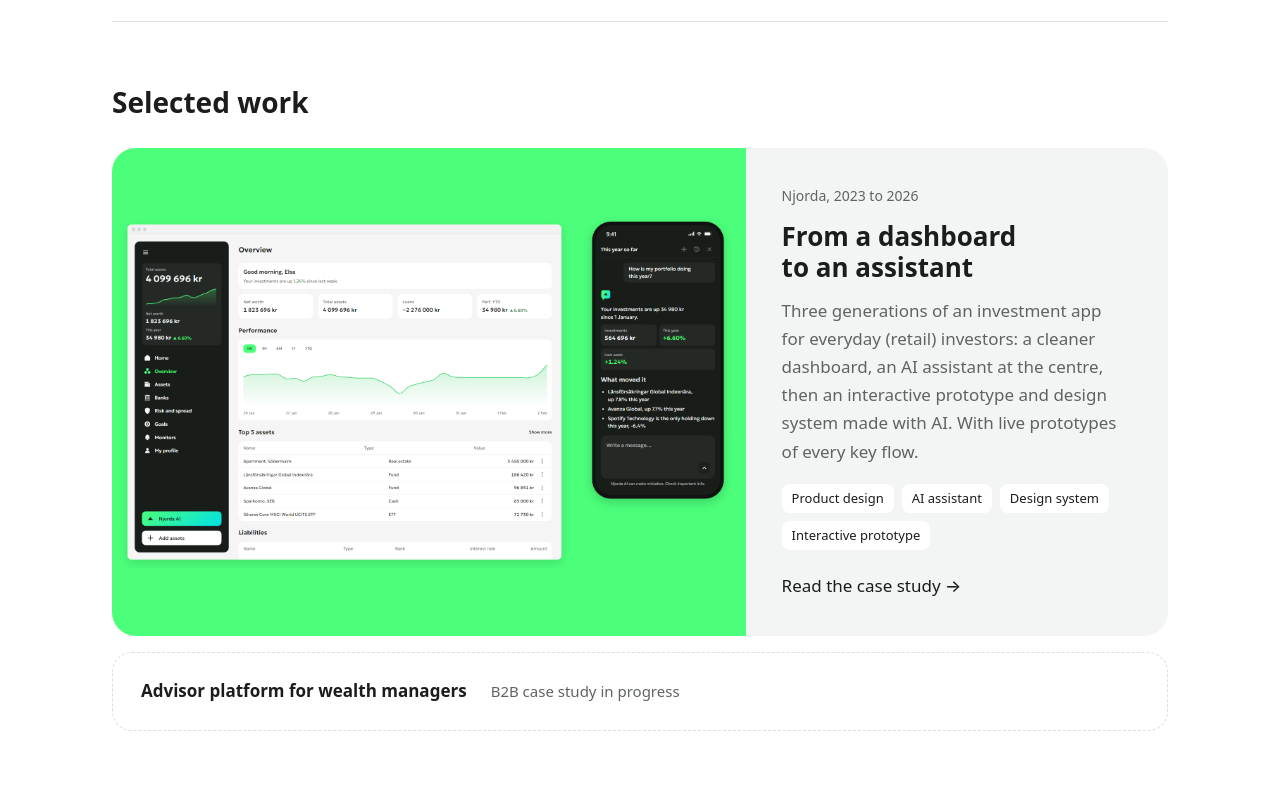
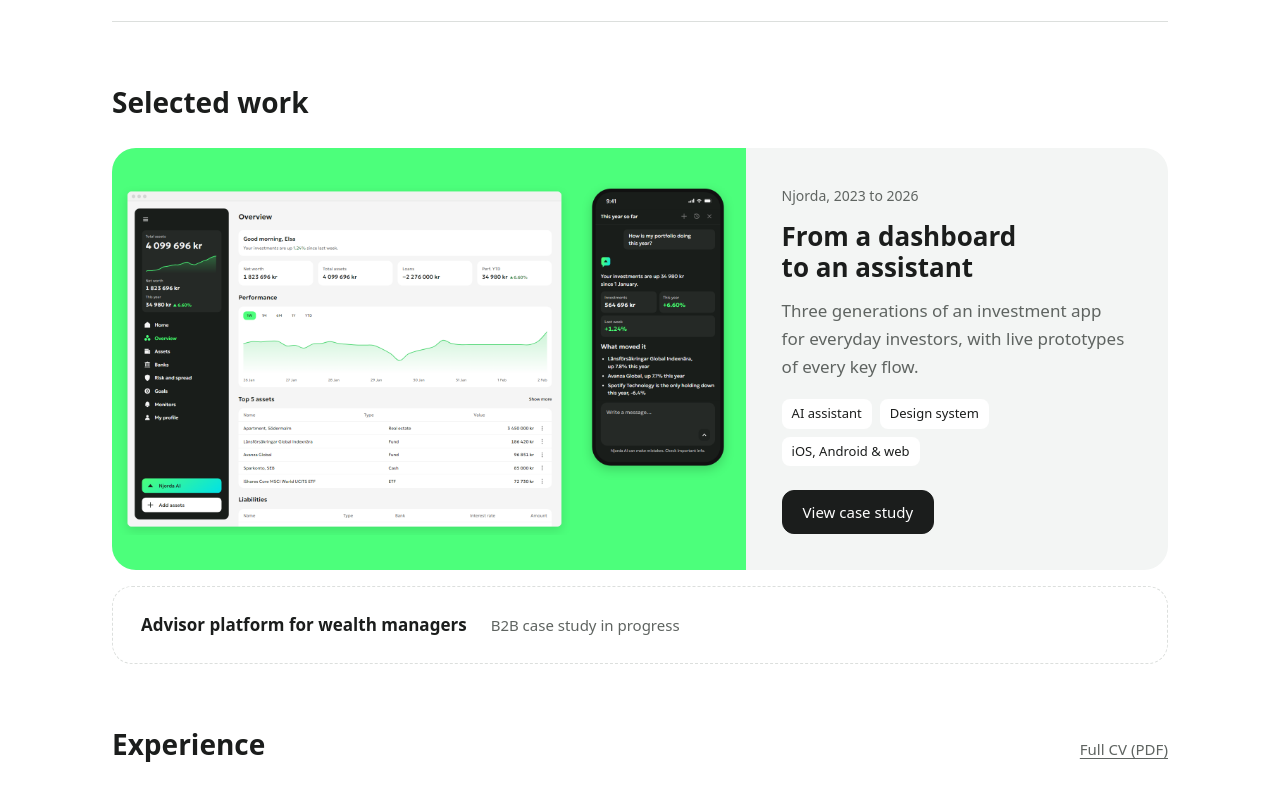
Before and after one commit to hanna-shyrayeva/hanna-shyrayeva.github.io, a plain HTML site: page index.html in a window 1280 px wide. Shown: the part 540-1326 px from the top of the page. Drawn offline with Linux system fonts and the light colour scheme; a web font is replaced by a local one.

Commit message:
Shorter Njorda card on the home page, button CTA, softer hover shadow
One-line description, three tags, a .btn--main "View case study" button.
Card hover: layered shadow and a 4px lift (edge line in dark theme).

Co-Authored-By: Claude Opus 5.5 <noreply@anthropic.com>

```diff
--- a/index.html
+++ b/index.html
@@ -38,6 +38,7 @@
     --display: 'Funnel Display', 'Funnel Sans', system-ui, sans-serif;
     --ink: #1b1d1c; --muted: #5f6461; --line: #dcdfdd; --soft: #f3f5f4; --stage: #e8ebe9; --accent: #2b8040; --bg: #fff; --surface: #fff; --top-bg: rgba(255, 255, 255, .92); --main-hover: #333835; --on-main: #fff;
     --box-bg: #1b1d1c; --box-fg: #fff; --box-muted: #b9bfbb; --box-line: #4a4f4c; --box-main-bg: #fff; --box-main-fg: #1b1d1c;
+    --case-shadow: 0 1px 2px rgba(27, 29, 28, .04), 0 12px 24px -10px rgba(27, 29, 28, .12), 0 32px 56px -24px rgba(27, 29, 28, .18);
     --text: 760px; --wide: 1120px; --pad: 32px;   /* same grid as the case page text */
   }
   @media (max-width: 600px) { :root { --pad: 16px; } }
@@ -96,9 +97,10 @@
   .section { padding-top: 64px; }   /* no divider lines: the space alone separates the sections */
   .section__head { display: flex; align-items: baseline; justify-content: space-between; gap: 16px; margin-bottom: 28px; }
   .section__head h2 { font-size: 28px; line-height: 1.2; font-weight: 600; }
-  .case { display: grid; grid-template-columns: minmax(0, 1.5fr) minmax(0, 1fr); gap: 0; border-radius: 24px; overflow: hidden; background: var(--soft); text-decoration: none; transition: box-shadow .2s ease; }
-  .case:hover { box-shadow: 0 12px 32px rgba(0, 0, 0, .08); }
-  .case:hover .case__more { text-decoration: underline; }
+  .case { display: grid; grid-template-columns: minmax(0, 1.5fr) minmax(0, 1fr); gap: 0; border-radius: 24px; overflow: hidden; background: var(--soft); text-decoration: none; transition: transform .3s ease, box-shadow .3s ease; }
+  /* hover: the card lifts on a soft layered shadow; the button has only its own .btn--main hover */
+  .case:hover, .case:focus-visible { transform: translateY(-4px); box-shadow: var(--case-shadow); }
+  @media (prefers-reduced-motion: reduce) { .case { transition: none; } .case:hover, .case:focus-visible { transform: none; } }
   @media (max-width: 860px) { .case { grid-template-columns: minmax(0, 1fr); } }
   .case__img { background: #4cff7b; display: flex; align-items: center; justify-content: center; }
   .case__img img { display: block; width: 100%; height: auto; }
@@ -107,9 +109,9 @@
   .case__meta { font-size: 14px; color: var(--muted); }
   .case h3 { font-size: 26px; line-height: 1.2; font-weight: 600; }
   .case p { color: var(--muted); }
-  .tags { display: flex; flex-wrap: wrap; gap: 8px; list-style: none; margin: 4px 0 0; padding: 0; }
+  .tags { display: flex; flex-wrap: wrap; gap: 8px; list-style: none; margin: 4px 0 10px; padding: 0; }
   .tags li { padding: 4px 10px; border-radius: 8px; background: var(--surface); font-size: 13px; }
-  .case__more { margin-top: auto; padding-top: 8px; font-weight: 500; }
+  .case__more { margin-top: auto; align-self: flex-start; }   /* a span styled as .btn--main: the whole card is the link */
   .soon { margin-top: 16px; padding: 24px 28px; border-radius: 20px; border: 1.5px dashed var(--line); display: flex; flex-wrap: wrap; gap: 8px 24px; align-items: baseline; }
   .soon b { font-weight: 600; }
   .soon span { color: var(--muted); font-size: 15px; }
@@ -148,6 +150,7 @@
     --bg: #111312; --ink: #e6e9e7; --muted: #9aa19d; --line: #2a2f2c; --soft: #1a1e1c; --stage: #202523; --accent: #5fd38a;
     --surface: #1f2421; --top-bg: rgba(17, 19, 18, .88); --main-hover: #cfd4d1; --on-main: #111312;
     --box-bg: #1a1e1c; --box-fg: #e6e9e7; --box-muted: #9aa19d; --box-line: #3a403c; --box-main-bg: #e6e9e7; --box-main-fg: #111312;
+    --case-shadow: 0 0 0 1px #2a2f2c, 0 24px 48px -20px rgba(0, 0, 0, .7);   /* a dark page hides a plain shadow: an edge line does the work */
     color-scheme: dark;
   }
   /* images: a dark version for the dark theme */
@@ -213,9 +216,9 @@
       <div class="case__body">
         <p class="case__meta">Njorda, 2023 to 2026</p>
         <h3>From a dashboard to an assistant</h3>
-        <p>Three generations of an investment app for everyday (retail) investors: a cleaner dashboard, an AI assistant at the centre, then an interactive prototype and design system made with AI. With live prototypes of every key flow.</p>
-        <ul class="tags"><li>Product design</li><li>AI assistant</li><li>Design system</li><li>Interactive prototype</li></ul>
-        <span class="case__more">Read the case study →</span>
+        <p>Three generations of an investment app for everyday investors, with live prototypes of every key flow.</p>
+        <ul class="tags"><li>AI assistant</li><li>Design system</li><li>iOS, Android &amp; web</li></ul>
+        <span class="btn btn--main case__more">View case study</span>
       </div>
     </a>
     <div class="soon"><b>Advisor platform for wealth managers</b><span>B2B case study in progress</span></div>
```
